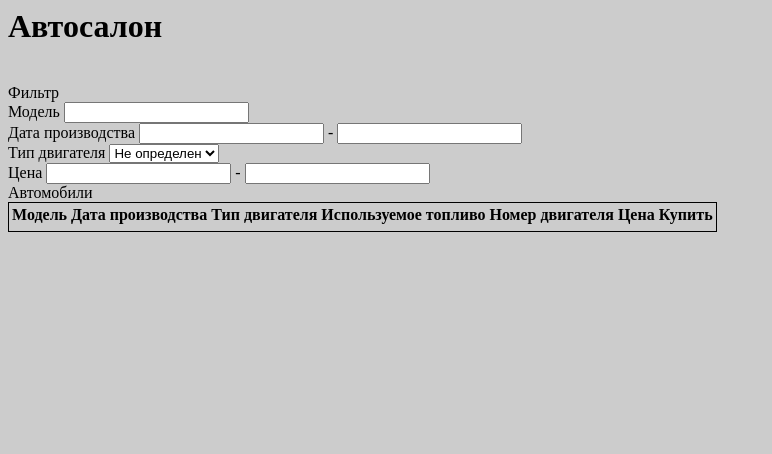
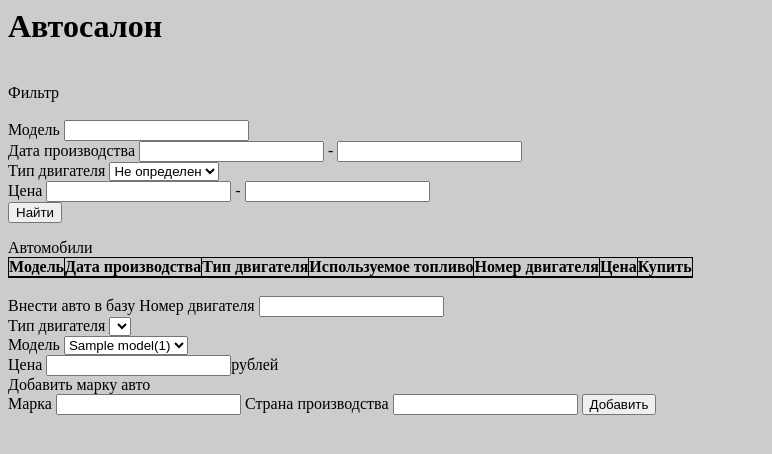
Before and after one commit to drypa/car_dealer, a PHP site: page / in a window 1280 px wide. Shown: the top 454 px of the page, without its empty margins (0-772 px from the left). Run offline with PHP 8.4, Linux system fonts and the light colour scheme; tables that the repository leaves empty or names only in its code hold one stand-in row (values such as "Sample post"); lists and menus that the app fills with data are empty.

Commit message:
model add implementation

```diff
--- a/index.php
+++ b/index.php
@@ -1,48 +1,97 @@
 <html>
 <head>
     <meta http-equiv="Content-Type" content="text/html; charset=utf-8"/>
+    <style type="text/css">
+        .results, .results td, .results th {
+            border-collapse: collapse;
+            border: 1px solid #000;
+        }
+    </style>
 </head>
 
 <body style="background-color: #cccccc">
 <h1>Автосалон</h1>
 <?php
 error_reporting(-1);
-$connect= mysql_connect('localhost','root','123456');
-if(!$connect){
-    die ('Не удалось подключиться к базе данных: ' .mysql_error());
+$connect = mysql_connect('localhost', 'root', '123456');
+if (!$connect) {
+    die ('Не удалось подключиться к базе данных: ' . mysql_error());
 }
-mysql_select_db('cars',$connect);
+mysql_select_db('cars', $connect);
 mysql_set_charset('utf8');
 
+$list = Array();
+if (isset($_POST['filter'])) {
+    $model = $_POST['modelFilter'];
+    $after = $_POST['dateAfterFilter'];
+    $before = $_POST['dateBeforeFilter'];
+    $engine = $_POST['engineFilter'];
+    $minPrice = $_POST['minPriceFilter'];
+    $maxPrice = $_POST['maxPriceFilter'];
+    $query = '';
+    if ($model && $after && $before && $engine > 0 && $minPrice && $maxPrice) {
+        $query = "select c.*,et.gasoline_type,et.type,m.* from `cars` as c
+                  join `entine_types` as et on c.engine_type_id = et.id
+                  join `models` as m on c.model_id = m.id
+                  where m.name like '%$model%'
+                  ";
+    } else {
 
+    }
+} else {
+    if (isset($_POST['addModel'])) {
+        $name = $_POST['model'];
+        $country = $_POST['country'];
+        $query = "insert into `models` (`name`,`country`) values ('$name','$country')";
+        mysql_query($query);
+    }
+}
+
+$modelQuery = "select * from `models`";
+$resultModels = mysql_query($modelQuery, $connect);
+if (!$resultModels) {
+    die(mysql_error());
+}
+$models = array();
+while ($row = mysql_fetch_array($resultModels)) {
+    array_push($models, $row);
+}
+mysql_free_result($resultModels);
 
 ?>
-<br />
+<br/>
+
 <div>
     Фильтр
-    <br />
+    <form action="index.php" method="post">
+        <br/>
         <label> Модель
             <input type="text" name='modelFilter'/>
         </label>
-    <br />
+        <br/>
         <label> Дата производства
-        <input type="text" name='dateAfterFilter' /> -
-        <input type="text" name='dateBeforeFilter' />
+            <input type="text" name='dateAfterFilter'/> -
+            <input type="text" name='dateBeforeFilter'/>
         </label>
-    <br />
+        <br/>
         <label> Тип двигателя
-        <select name='engineFilter' >
+            <select name='engineFilter'>
                 <option value="0">Не определен</option>
+                <option value="1">1</option>
             </select>
         </label>
-    <br />
+        <br/>
         <label> Цена
-        <input type="text" name='minPriceFilter' /> -
-        <input type="text" name='maxPriceFilter' />
+            <input type="text" name='minPriceFilter'/> -
+            <input type="text" name='maxPriceFilter'/>
         </label>
+        <br/>
+
+        <input name='filter' type="submit" value="Найти"/>
+    </form>
 </div>
 Автомобили
-<table style="border: 1px solid #000000">
+<table class='results' cellspacing='0' cellpadding='0'>
     <thead>
     <tr>
         <th>Модель</th>
@@ -62,8 +111,52 @@ mysql_set_charset('utf8');
         <td></td>
         <td></td>
         <td></td>
+        <td></td>
     </tr>
     </tbody>
 </table>
+<br/>
+
+<div>
+    Внести авто в базу
+    <label> Номер двигателя
+        <input name='engine_number' type='text'/>
+    </label>
+    <br/>
+    <label> Тип двигателя
+        <select name='engine_type'>
+
+        </select>
+    </label>
+    <br/>
+    <label> Модель
+        <select name='model'>
+            <?php
+            foreach ($models as $model) {
+                $id = $model['id'];
+                $value = $model['name'] . '(' . $model['country'] . ')';
+                echo("<option value='$id'>$value</option> ");
+            }
+            ?>
+        </select>
+    </label>
+    <br/>
+    <label> Цена
+        <input name='price' type='text'/>рублей
+    </label>
+    <br/>
+</div>
+<div>
+    Добавить марку авто
+    <form action="index.php" method="post">
+        <label> Марка
+            <input name='model' type='text'/>
+        </label>
+        <label> Страна производства
+            <input name='country' type='text'/>
+        </label>
+        <input name='addModel' type="submit" value="Добавить"/>
+    </form>
+</div>
 </body>
 </html>
```
Lines whose indentation alone changed are shown as unchanged.
